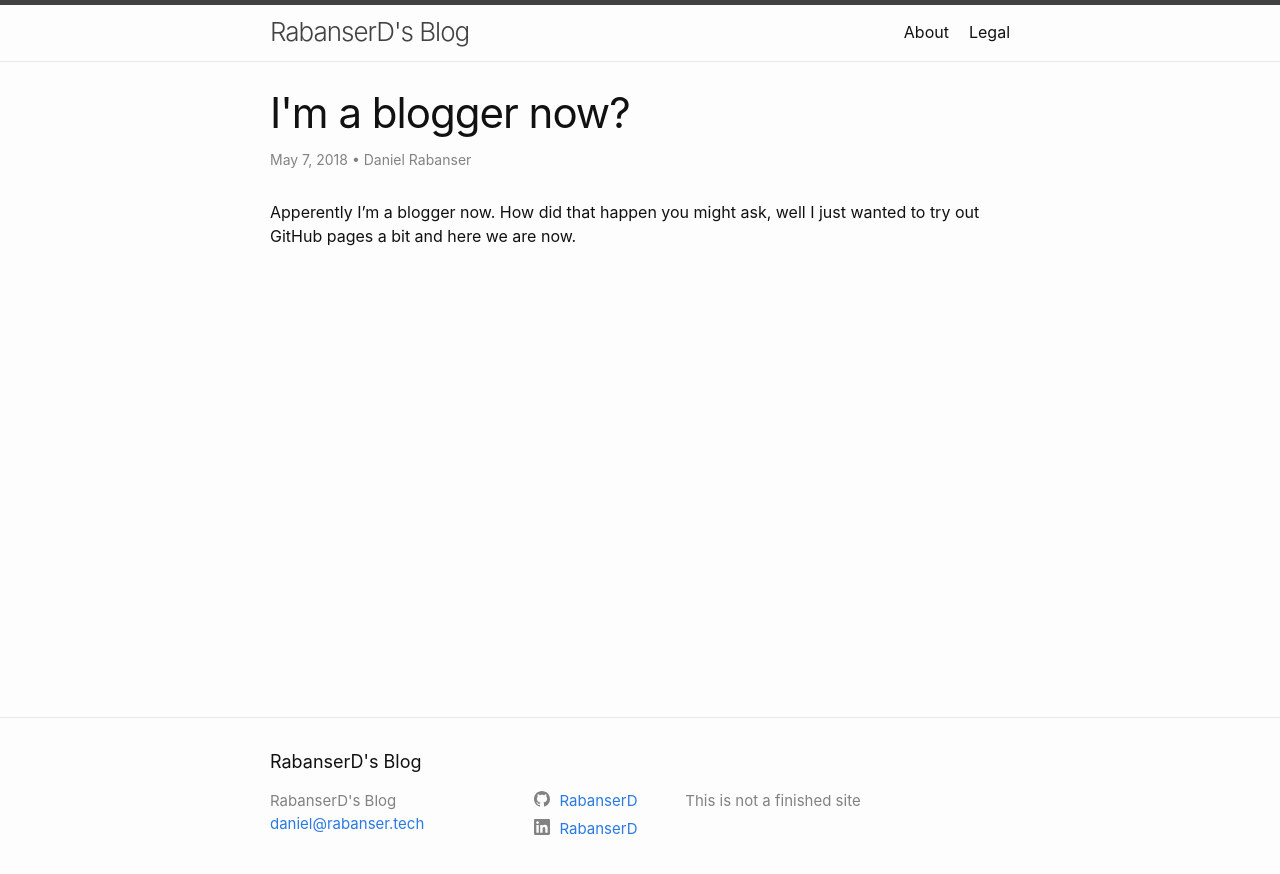
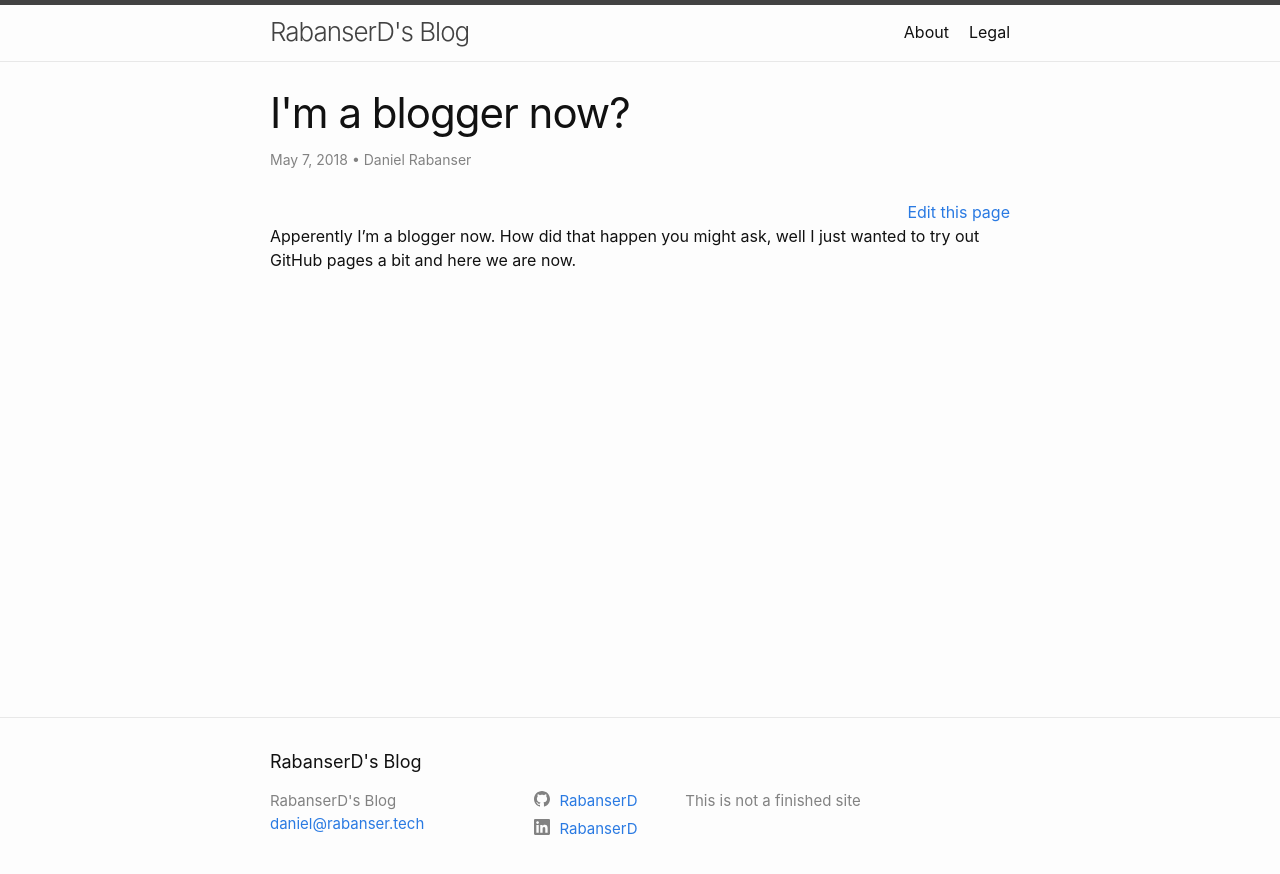
Before and after one commit to kwchan19/rabanserd.github.io, a Jekyll site: the page built from _posts/2018-05-07-it-begun.markdown, in a window 1280 px wide. Shown: the top 874 px of the page. Built offline with Jekyll 4.4.1, drawn with Linux system fonts in a browser that asks for light colours; comment, search, counter and statistics services are not loaded.

Commit message:
edit this on github

```diff
--- a/_layouts/post.html
+++ b/_layouts/post.html
@@ -14,7 +14,9 @@ layout: default
         • <span itemprop="author" itemscope itemtype="http://schema.org/Person"><span class="p-author h-card" itemprop="name">{{ page.author }}</span></span>
       {%- endif -%}</p>
   </header>
-
+  <div align="right">
+    <a href="{{site.github.repository_url}}/blob/gh-pages/{{page.path}}">Edit this page</a>
+  </div>
   <div class="post-content e-content" itemprop="articleBody">
     {{ content }}
   </div>
```
